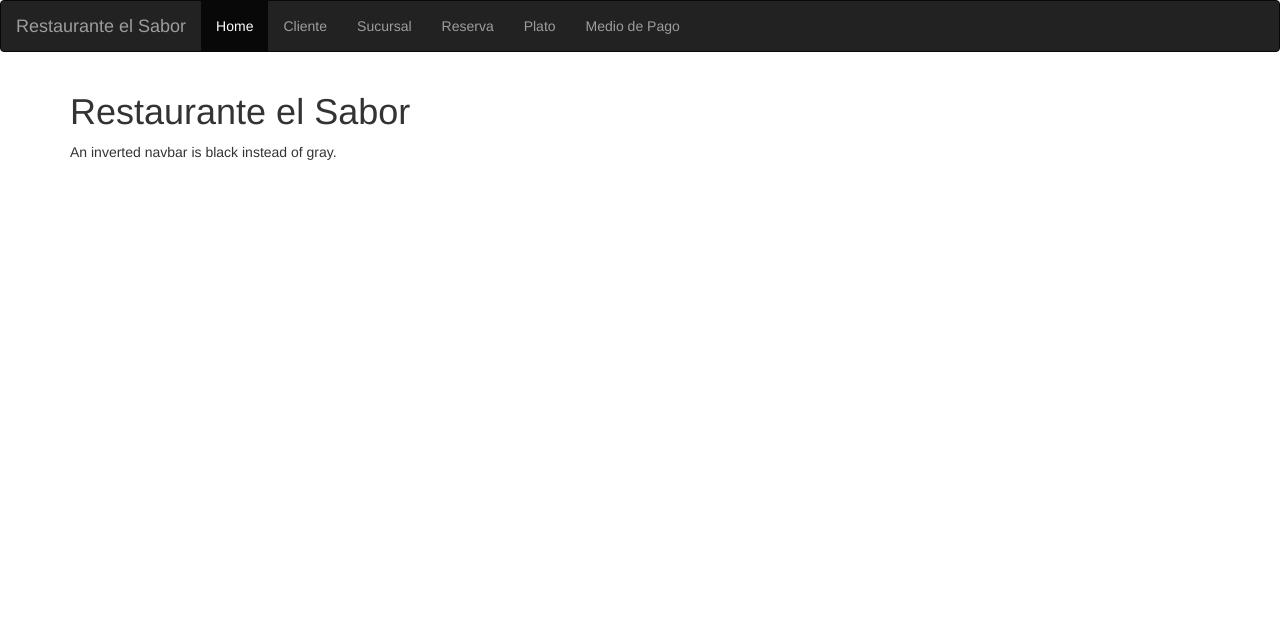
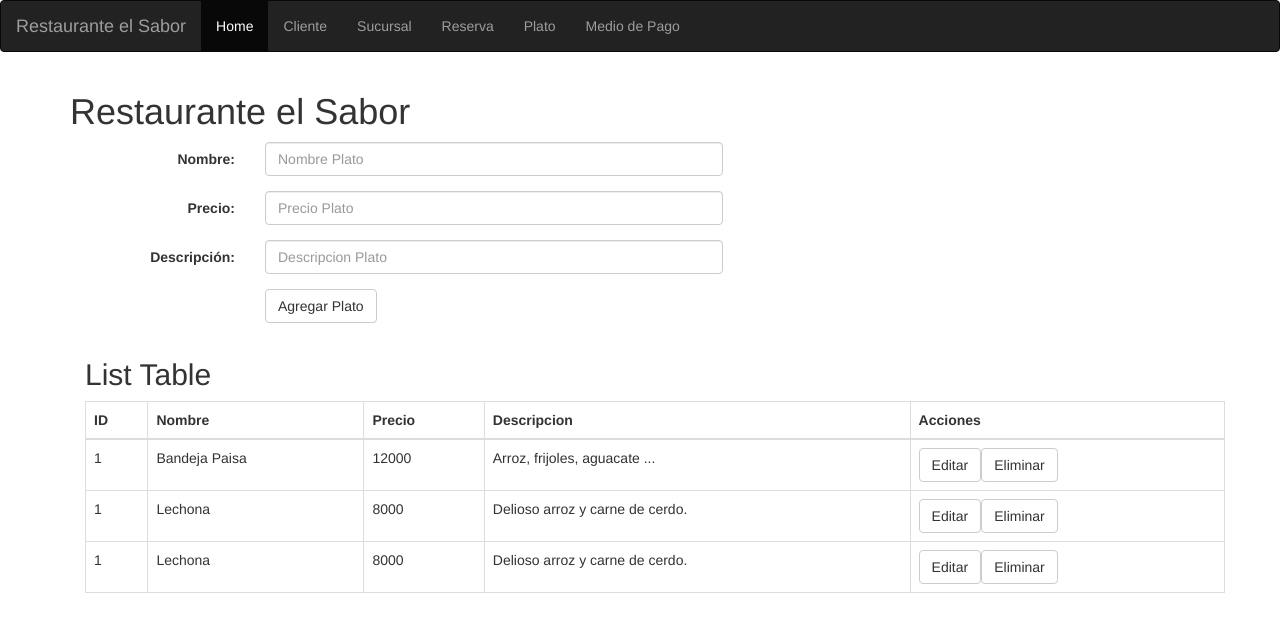
Before and after one commit to igomez10/prueba, a website: page RestauranteElSabor/src/main/webapp/index.html in a window 1280 px wide. Drawn offline with nearby package versions, Linux system fonts and the light colour scheme; some packages are replaced by stand-ins of ours.

Commit message:
"Puse un ejemplo de tabla y formulario en el main por si alguien quiere utilizarlos"

```diff
--- a/RestauranteElSabor/src/main/webapp/index.html
+++ b/RestauranteElSabor/src/main/webapp/index.html
@@ -34,7 +34,92 @@
 
 <div class="container">
   <h1>Restaurante el Sabor</h1>
-  <p>An inverted navbar is black instead of gray.</p>
+
+ <form class="form-horizontal">
+  <div class="form-group">
+    <label class="control-label col-sm-2">Nombre:</label>
+    <div class="col-sm-5">
+      <input type="text" class="form-control" id="nombrePlato" placeholder="Nombre Plato">
+    </div>
+  </div>
+  <div class="form-group">
+    <label class="control-label col-sm-2">Precio:</label>
+    <div class="col-sm-5">
+      <input type="currency" class="form-control" id="precioPlato" placeholder="Precio Plato">
+    </div>
+  </div>
+
+
+  <div class="form-group">
+    <label class="control-label col-sm-2">Descripción:</label>
+    <div class="col-sm-5">
+      <input type="text" class="form-control" id="descPlato" placeholder="Descripcion Plato">
+    </div>
+  </div>
+
+ <!-- <div class="form-group">
+    <label class="control-label col-sm-2">Descripción:</label>
+    <textarea class="form-control" rows="3" id="comment"></textarea>
+  </div>
+
+  -->
+
+  <div class="form-group">
+    <div class="col-sm-offset-2 col-sm-10">
+      <button type="submit" class="btn btn-default">Agregar Plato</button>
+    </div>
+  </div>
+</form>
+
+<!-- Aqui comienza la tabla-->
+
+
+<div class="container">
+  <h2>List Table</h2>
+
+  <table class="table table-bordered table-hover">
+    <thead>
+      <tr>
+        <th>ID</th>
+        <th>Nombre</th>
+        <th>Precio</th>
+        <th>Descripcion</th>
+        <th>Acciones</th>
+      </tr>
+    </thead>
+    <tbody>
+      <tr>
+        <td>1</td>
+        <td>Bandeja Paisa</td>
+        <td>12000</td>
+        <td>Arroz, frijoles, aguacate ...</td>
+        <td><button  class="btn btn-default">Editar</button><button  class="btn btn-default">Eliminar</button></td>
+      </tr>
+      <tr>
+        <td>1</td>
+        <td>Lechona</td>
+        <td>8000</td>
+        <td>Delioso arroz y carne de cerdo.</td>
+        <td><button  class="btn btn-default">Editar</button><button  class="btn btn-default">Eliminar</button></td>
+
+      </tr>
+     <tr>
+        <td>1</td>
+        <td>Lechona</td>
+        <td>8000</td>
+        <td>Delioso arroz y carne de cerdo.</td>
+        <td><button  class="btn btn-default">Editar</button><button  class="btn btn-default">Eliminar</button></td>
+
+      </tr>
+
+
+    </tbody>
+  </table>
+</div>
+
+
+
+
 </div>
 
 </body>
```
Also changed, not shown: RestauranteElSabor/src/main/webapp/src/modules/plato/plato.create.html (+35 -10 lines), RestauranteElSabor/src/main/webapp/src/modules/plato/plato.delete.html (deleted, +0 -16 lines), RestauranteElSabor/src/main/webapp/src/modules/plato/plato.edit.html (deleted, +0 -16 lines), RestauranteElSabor/src/main/webapp/src/modules/plato/plato.list.html (added, +48 -0 lines).
